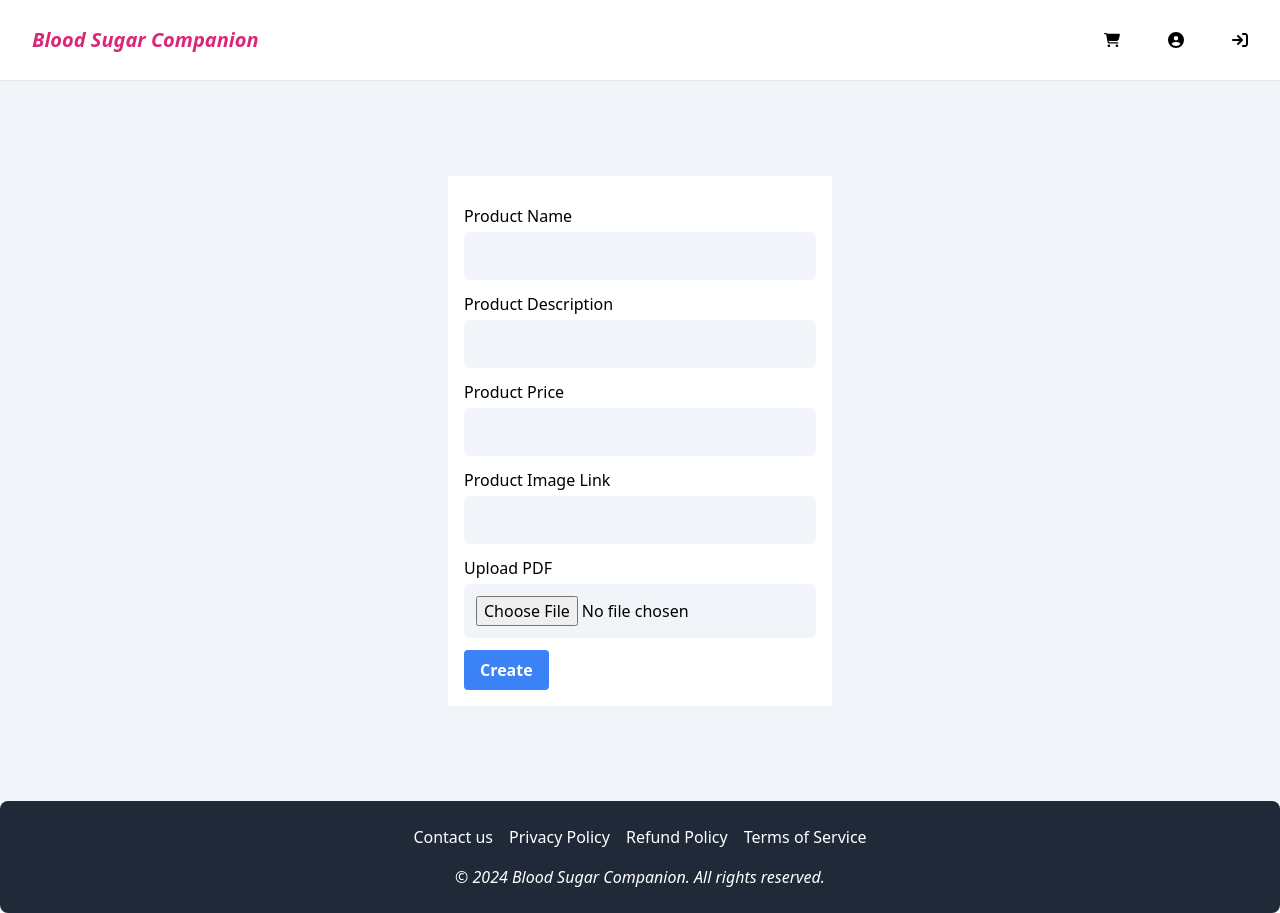
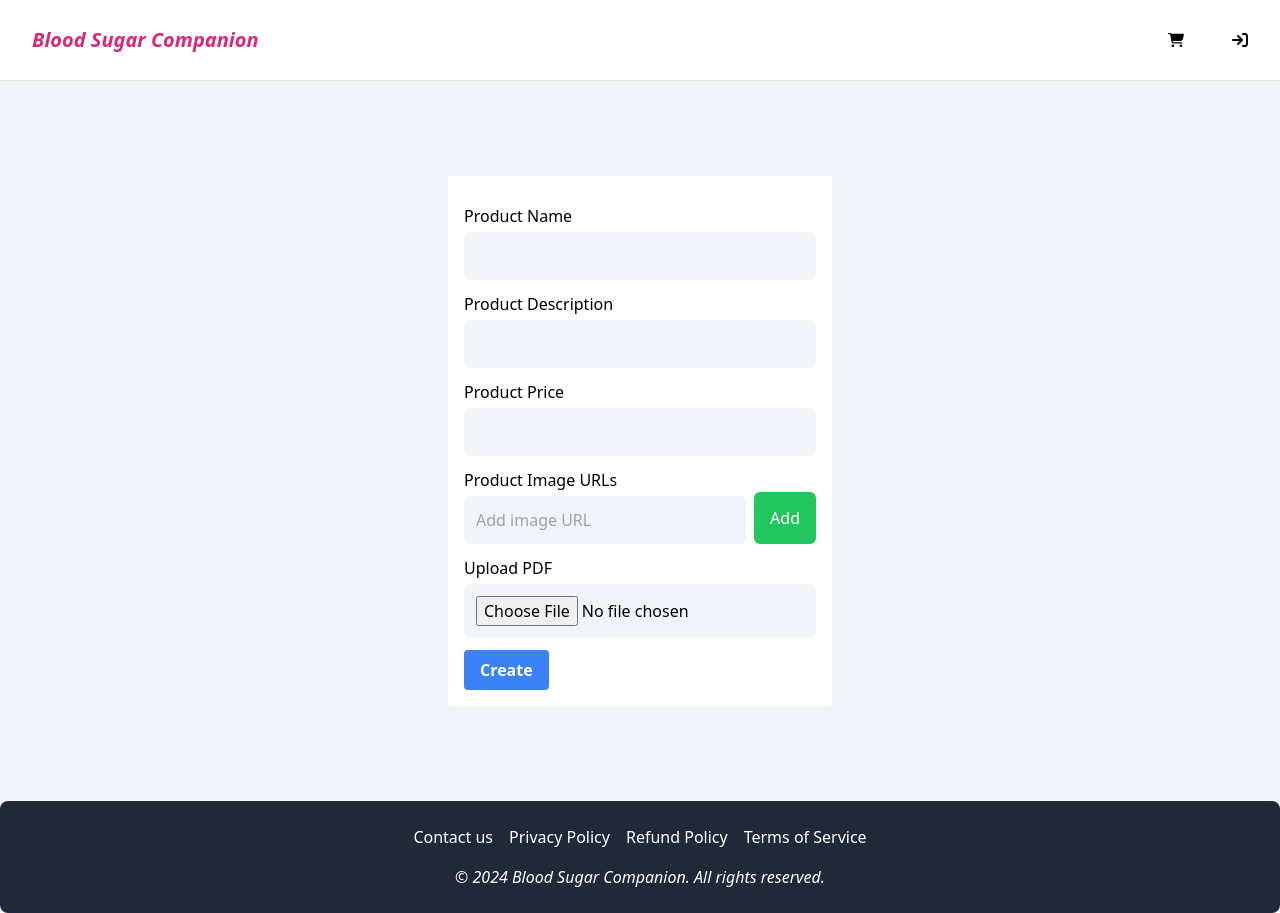
Before and after one commit to ejmichael/digital-product-store, a React (Create React App) app in the folder client/: page /product/create in a window 1280 px wide. Built offline with nearby package versions, Linux system fonts and the light colour scheme.

Commit message:
Updated the view product page, updated the add product func and model

```diff
--- a/client/src/components/Navbar.jsx
+++ b/client/src/components/Navbar.jsx
@@ -38,11 +38,15 @@ const Navbar = () => {
                   )}
               </button>
             </Link>
-            <Link to="/profile">
+
+            {user && (
+              <Link to="/profile">
               <button className='p-4 bg-white rounded-full hover:font-semibold hover:cursor-pointer hover:bg-gradient-to-r from-purple-600 to-pink-500 hover:text-white'>
                   <FaCircleUser/>
               </button>
             </Link>
+            )}
+
 
             {user ? (
               <button onClick={logout} className='p-4 bg-white rounded-full hover:font-semibold hover:cursor-pointer hover:bg-gradient-to-r from-purple-600 to-pink-500 hover:text-white'>
--- a/client/src/components/OrderSection.jsx
+++ b/client/src/components/OrderSection.jsx
@@ -31,14 +31,14 @@ const OrderSection = () => {
 
   return (
     <div className="max-w-4xl mx-auto my-8 ">
-      <p className="text-2xl font-semibold mb-6 text-gray-800">Orders:</p>
+      <p className="text-xl font-semibold mb-6 text-pink-6e00">Orders:</p>
       <ul className="space-y-4">
         {orders.map((order) => (
           <li key={order._id} className="bg-white shadow-md hover:bg-gray-100 rounded-lg p-5 border border-gray-200">
             <Link to={`/orders/${order._id}`} className="block  transition">
-              <div className="flex justify-between items-center mb-3">
-                <p className="text-lg font-medium text-gray-900">
-                  Order ID: <span className="">{order._id}</span>
+              <div className="md:flex justify-between items-center mb-3">
+                <p className="md:text-lg font-medium text-gray-900 ">
+                  Order ID: <span className="font-normal">{order._id}</span>
                 </p>
                 <p className="text-sm text-gray-500">
                   Order Date: {new Date(order.createdAt).toLocaleDateString()}
--- a/client/src/components/PayfastButton.jsx
+++ b/client/src/components/PayfastButton.jsx
@@ -26,7 +26,7 @@ const PayfastButton = () => {
 
         if (paymentResponse.data.redirectUrl) {
 
-          //  console.log("Response recieved")
+            console.log("Response recieved")
           const { redirectUrl, paymentReference } = paymentResponse.data; // Get paymentReference
 
           // Step 2: Create the Order in your system
--- a/client/src/pages/Profile.jsx
+++ b/client/src/pages/Profile.jsx
@@ -31,7 +31,7 @@ const Profile = () => {
       default:
         return (
           <div className="bg-gray-100 p-6 rounded-lg shadow-md">
-  <p className="text-xl font-semibold text-gray-800 mb-4 text-pink-600">User Information</p>
+            <p className="text-xl font-semibold mb-4 text-pink-600">User Information</p>
             <div className="divide-y divide-gray-300">
               <div className="py-3">
                 <p className="text-gray-600 text-sm">Name:</p>
@@ -54,10 +54,10 @@ const Profile = () => {
 
   return (
     <div className='w-full min-h-[75vh]'>
-      <div className='w-[60%] mx-auto my-2'>
+      <div className='w-[85%] md:w-[60%] mx-auto my-2'>
         <div className='flex justify-around py-4 my-2'>
-          <Link to='/profile/information'><button className='font-semibold'>Personal Information</button></Link>
-          <Link to='/profile/orders'><button className='font-semibold'>Orders</button></Link>
+          <Link to='/profile/information'><button className={`font-semibold ${section === 'information' ? 'underline text-pink-600' : ''} `}>Personal Information</button></Link>
+          <Link to='/profile/orders'><button className={`font-semibold ${section === 'orders' ? 'underline text-pink-600' : ''} `}>Orders</button></Link>
           {/* <Link to='/profile/payment'><button className='font-semibold'>Payment Details</button></Link> */}
           {/* <Link to='/profile/privacy'><button className='font-semibold'>Privacy</button></Link> */}
         </div>
--- a/client/src/pages/ViewProduct.jsx
+++ b/client/src/pages/ViewProduct.jsx
@@ -10,16 +10,22 @@ const ViewProduct = () => {
     const domain = window.location.href.includes('localhost') ? "http://localhost:5000" : "https://blood-sugar-backend.onrender.com";
     const navigate = useNavigate()
 
+    const [selectedImg, setSelectedImg] = useState(null)
+
     const getProduct = async () => {
         try {
             const response = await axios.get(domain + `/api/products/${productID}`);
             if (response.data) {
                 setProductInfo(response.data);
+                setSelectedImg(productInfo.imageUrls[0])
             }
         } catch (error) {
             console.error('Error fetching product:', error);
         }
     };
+
+    console.log(productInfo);
+
 
     useEffect(() => {
         getProduct();
@@ -51,7 +57,12 @@ const ViewProduct = () => {
             {/* <div className='text-xl my-4'>ViewProduct: {productInfo.productName}</div> */}
             <div className='grid grid-cols-5 gap-4 my-8'>
                 <div className='col-span-5 lg:col-span-3 gap-4 px-2'>
-                    <img className='w-[80%] m-auto border border-2 rounded-md' src={productInfo.imageUrl} alt={productInfo.productName} />
+                    <img className='md:w-[80%] m-auto border border-2 rounded-md' src={selectedImg ||  productInfo.imageUrls[0]} alt={productInfo.productName} />
+                    <div className='flex justify-center gap-1 m-2'>
+                        {productInfo.imageUrls.map((imgUrl) => (
+                            <img className='h-[100px] m-2 border border-2 rounded-md hover:border-red-500' onClick={() => setSelectedImg(imgUrl)} src={imgUrl} alt={productInfo.productName} />
+                        ))}
+                    </div>
                 </div>
                 <div className='col-span-5 lg:col-span-2 px-4'>
                     <p className='text-3xl my-4 font-semibold'>{productInfo.productName}</p>
--- a/client/src/pages/admin/CreateProduct.jsx
+++ b/client/src/pages/admin/CreateProduct.jsx
@@ -8,11 +8,15 @@ const CreateProduct = () => {
     productName: '',
     productDescription: '',
     price: null,
-    imageUrl: '',
+    imageUrls: [],
   });
+
+  console.log(productInfo.imageUrls);
+
 
   const [selectedFile, setSelectedFile] = useState(null);
   const [uploadStatus, setUploadStatus] = useState('');
+  const [imageUrlInput, setImageUrlInput] = useState(''); // For managing individual URL input
 
   const domain = window.location.href.includes('localhost')
     ? 'http://localhost:5000'
@@ -27,7 +31,25 @@ const CreateProduct = () => {
     }));
   };
 
-  // Handle file selection for PDF
+  const handleAddImageUrl = () => {
+    if (imageUrlInput.trim() !== '') {
+      setProductInfo((prevState) => ({
+        ...prevState,
+        imageUrls: [...prevState.imageUrls, imageUrlInput.trim()],
+      }));
+      setImageUrlInput(''); // Clear input field after adding
+    } else {
+      toast.error('Enter a valid image URL');
+    }
+  };
+
+  const handleRemoveImageUrl = (index) => {
+    setProductInfo((prevState) => ({
+      ...prevState,
+      imageUrls: prevState.imageUrls.filter((_, i) => i !== index),
+    }));
+  };
+
   const handleFileChange = (e) => {
     setSelectedFile(e.target.files[0]);
   };
@@ -39,9 +61,9 @@ const CreateProduct = () => {
       productInfo.productName === '' ||
       productInfo.productDescription === '' ||
       productInfo.price === null ||
-      productInfo.imageUrl === ''
+      productInfo.imageUrls.length === 0
     ) {
-      toast.error('Enter all product information');
+      toast.error('Enter all product information, including at least one image URL');
       return;
     }
 
@@ -54,8 +76,8 @@ const CreateProduct = () => {
     formData.append('productName', productInfo.productName);
     formData.append('productDescription', productInfo.productDescription);
     formData.append('price', productInfo.price);
-    formData.append('imageUrl', productInfo.imageUrl);
-    formData.append('file', selectedFile); // Append the selected PDF file
+    formData.append('imageUrls', JSON.stringify(productInfo.imageUrls)); // Convert array to JSON string
+    formData.append('file', selectedFile);
 
     try {
       const createNewProduct = await axios.post(domain + '/api/products/create-product', formData, {
@@ -108,15 +130,40 @@ const CreateProduct = () => {
               name="price"
             />
           </div>
+
+          {/* Image URLs Section */}
           <div className="my-3 flex-col gap-2">
-            <label>Product Image Link</label>
-            <input
-              className="w-full border-slate-300 bg-slate-100 p-3 rounded-md mt-1"
-              onChange={handleChange}
-              value={productInfo.imageUrl}
-              type="text"
-              name="imageUrl"
-            />
+            <label>Product Image URLs</label>
+            <div className="flex">
+              <input
+                className="flex-grow border-slate-300 bg-slate-100 p-3 rounded-md mt-1"
+                onChange={(e) => setImageUrlInput(e.target.value)}
+                value={imageUrlInput}
+                type="text"
+                placeholder="Add image URL"
+              />
+              <button
+                type="button"
+                className="bg-green-500 text-white px-4 py-2 rounded-md ml-2"
+                onClick={handleAddImageUrl}
+              >
+                Add
+              </button>
+            </div>
+            <ul className="mt-2">
+              {productInfo.imageUrls.map((url, index) => (
+                <li key={index} className="flex justify-between items-center">
+                  <span>{url}</span>
+                  <button
+                    type="button"
+                    className="text-red-500 ml-2"
+                    onClick={() => handleRemoveImageUrl(index)}
+                  >
+                    Remove
+                  </button>
+                </li>
+              ))}
+            </ul>
           </div>
 
           {/* PDF Upload Section */}
```
Also changed, not shown: 2 other files (tests, documents, lock files or other folders). Lines whose indentation alone changed are shown as unchanged.
